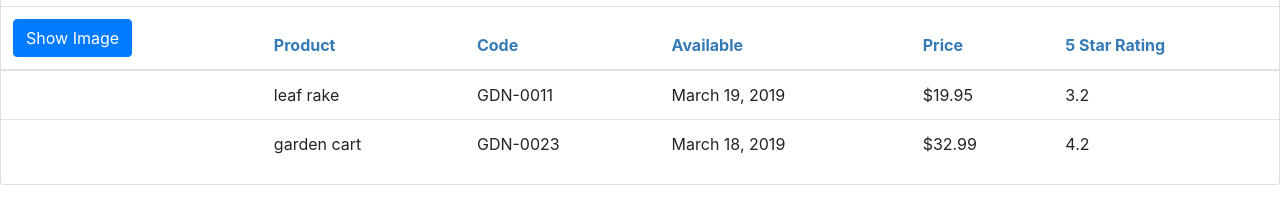
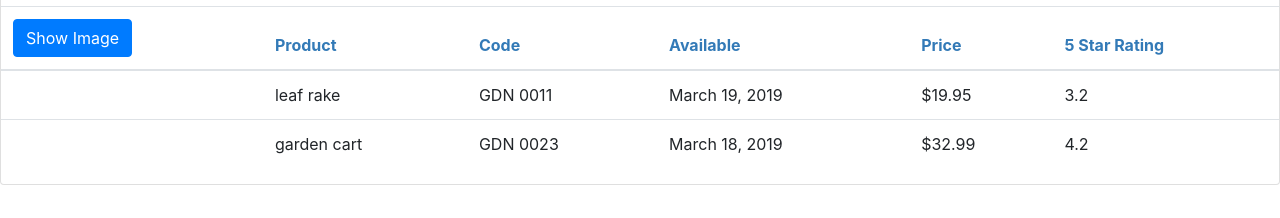
Before and after one commit to mihiranchathuranga/Simple_shop_angular_mihiran-, an Angular app: page / in a window 1280 px wide. Shown: the part 222-440 px from the top of the page. Built offline with nearby package versions, Linux system fonts and the light colour scheme.

Commit message:
resolve the error

```diff
--- a/src/app/products/product-list.component.html
+++ b/src/app/products/product-list.component.html
@@ -43,8 +43,8 @@
                   [style.width.px] = 'imageWidth'
                   [style.margin.px] = 'imageMargin'>
               </td>
-              <td>{{ product.productName | lowercase | convertToSpaces : '-'}}</td>
-              <td>{{ product.productCode }}</td>
+              <td>{{ product.productName | lowercase }}</td>
+              <td>{{ product.productCode | convertToSpaces : '-' }}</td>
               <td>{{ product.releaseDate }}</td>
               <td>{{ product.price | currency: 'USD' : 'symbol' : '1.2-2' }} </td>
               <td>{{ product.starRating }}</td>
```
